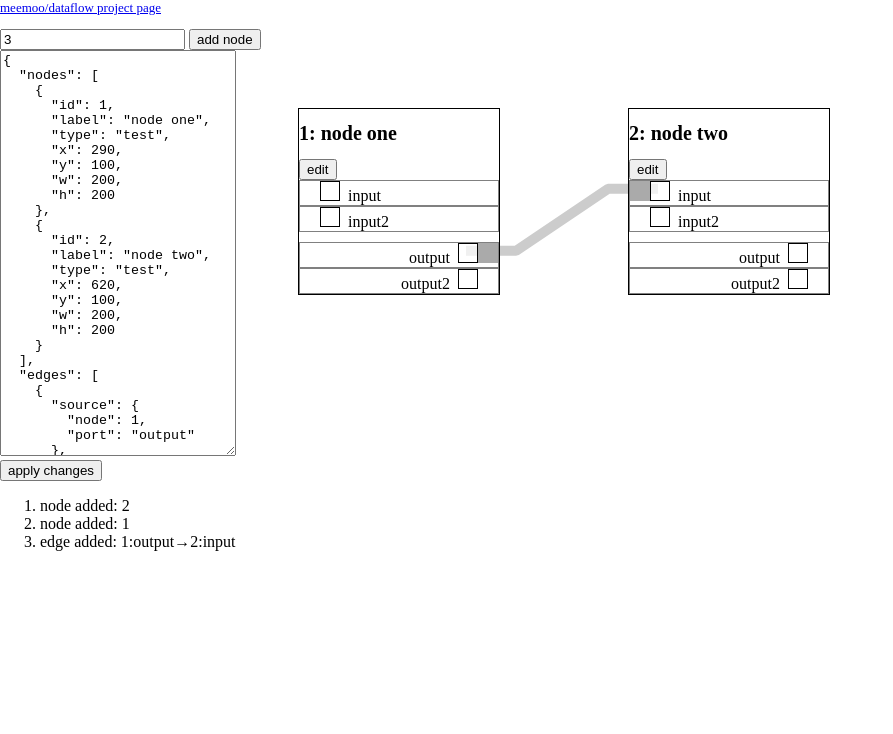
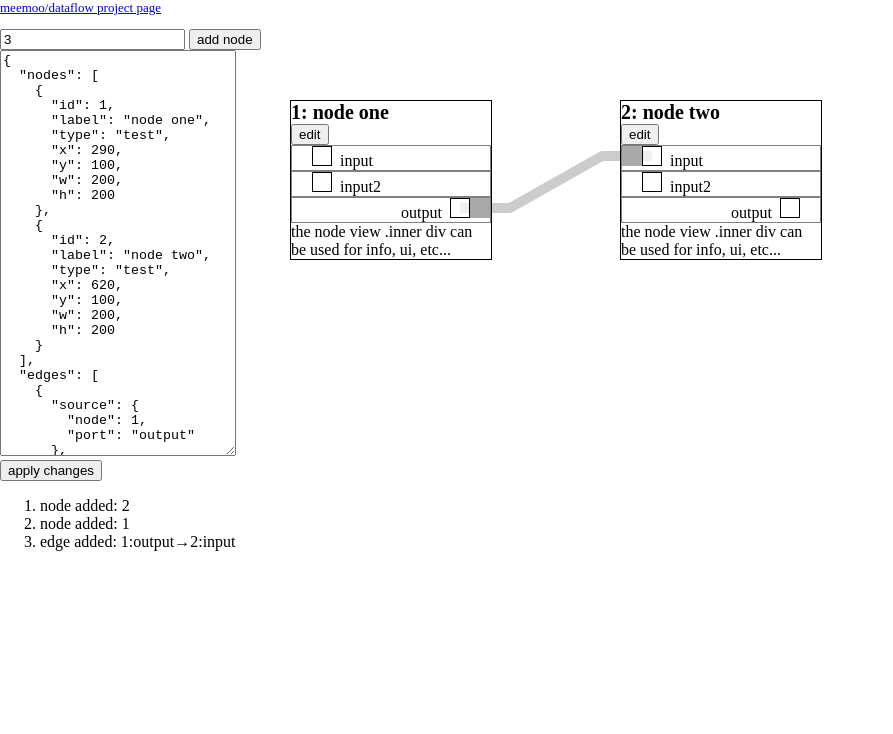
Before and after one commit to meemoo/dataflow, a plain HTML site: page index.html in a window 1280 px wide. Shown: the whole page, without its empty margins (0-893 px from the left). Drawn offline with Linux system fonts and the light colour scheme.

Commit message:
custom node views #5

```diff
--- a/dataflow.css
+++ b/dataflow.css
@@ -1,11 +1,18 @@
+html, body {
+  margin: 0;
+  padding: 0;
+}
+
 .graph {
   position: relative;
 }
+.edges {
+  position: absolute;
+  top: 10px;
+  left: 10px;
+  z-index: -1;
+}
 .svg-edges {
-  position: absolute;
-  top: 0;
-  left: 0;
-  z-index: -1;
 }
   svg path {
     fill: none;
@@ -46,11 +53,12 @@
   }
   .node h1 {
     font-size: 20px;
+    margin: 0;
+    padding: 0;
   }
 
 .ins {
   text-align: left;
-  margin-bottom: 10px;
 }
   .in .label {
     margin-left: .5em;
--- a/src/modules/edge-view.js
+++ b/src/modules/edge-view.js
@@ -42,15 +42,9 @@
         "class": "path"
       });
       this.$el = $(this.el);
-      // Add el to SVG
-      var self = this;
-      if (this.model.parentGraph) {
-        _.defer(function(){
-          self.model.parentGraph.view.$('.svg-edges')[0].appendChild(self.el);
-        }, this);
-      }
 
       // Click handler
+      var self = this;
       this.el.addEventListener("click", function(event){
         self.showEdit(event);
       });
@@ -73,8 +67,8 @@
       }
       this.el.setAttribute("d", this.edgePath(this.positions));
       // Bounding box
-      if (this.model.collection) {
-        this.model.collection.view.sizeSvg();
+      if (this.model.parentGraph && this.model.parentGraph.view){
+        this.model.parentGraph.view.sizeSVG();
       }
     },
     edgePath: function(positions){
@@ -108,7 +102,7 @@
       $(".modal-bg").remove();
 
       // Show box
-      var modalBox = $('<div class="modal-bg" style="width:'+$(window).width()+'px; height:'+$(window).height()+'px;" />')
+      var modalBox = $('<div class="modal-bg" style="width:'+$(document).width()+'px; height:'+$(document).height()+'px;" />')
         .click(function(){
           $(".modal-bg").remove();
         });
@@ -126,17 +120,4 @@
     }
   });
 
-  Edge.Views.Collection = Backbone.CollectionView.extend({
-    itemView: Edge.Views.Main,
-    sizeSvg: function(){
-      // TODO timeout to not do this with many edge resizes at once
-      try{
-        var svg = this.collection.parentGraph.view.$('.svg-edges')[0];
-        var rect = svg.getBBox();
-        svg.setAttribute("width", Math.round(rect.x+rect.width+50));
-        svg.setAttribute("height", Math.round(rect.y+rect.height+50));
-      } catch (error) {}
-    }
-  });
-
 }(Dataflow.module("edge")) );
--- a/src/modules/graph-view.js
+++ b/src/modules/graph-view.js
@@ -21,34 +21,24 @@
     template: _.template(template),
     className: "graph",
     initialize: function() {
+      // Graph container
+      this.$el.html(this.template(this.model.toJSON()));
+
       var nodes = this.model.get("nodes");
       var edges = this.model.get("edges");
 
       // Initialize nodes
-      this.nodes = nodes.view = new Node.Views.Collection({
-        collection: nodes
-      });
+      this.nodes = nodes.view = {};
+      this.model.nodes.each(this.addNode, this);
+      this.model.nodes.on("add", this.addNode, this);
+      this.model.nodes.on("remove", this.removeNode, this);
       // Initialize edges
-      this.edges = edges.view = new Edge.Views.Collection({
-        collection: edges
-      });
+      this.edges = edges.view = {};
+      this.model.edges.each(this.addEdge, this);
+      this.model.edges.on("add", this.addEdge, this);
+      this.model.edges.on("remove", this.removeEdge, this);
     },
     render: function() {
-      // Graph container
-      this.$el.html(this.template(this.model.toJSON()));
-
-      // Render nodes
-      var nodes = this.model.get("nodes");
-      nodes.view.render();
-      nodes.view.renderAllItems();
-      this.$(".nodes").html(nodes.view.el);
-
-      // Render edges
-      var edges = this.model.get("edges");
-      edges.view.render();
-      edges.view.renderAllItems();
-      // Edge SVG path is appended in edge view initialize
-
       // HACK to get them to show correct positions on load
       var self = this;
       _.defer(function(){
@@ -57,10 +47,53 @@
 
       return this;
     },
+    addNode: function(node){
+      // Initialize
+      var CustomType = Dataflow.nodes[node.type];
+      if (CustomType && CustomType.View) {
+        node.view = new CustomType.View({model:node});
+      } else {
+        var BaseNode = Dataflow.node("base");
+        node.view = new BaseNode.View({model:node});
+      }
+      // Save to local collection
+      this.nodes[node.id] = node.view;
+      // Render
+      node.view.render();
+      this.$(".nodes").append(node.view.el);
+    },
+    removeNode: function(node){
+      node.view.remove();
+      this.nodes[node.id] = null;
+      delete this.nodes[node.id];
+    },
+    addEdge: function(edge){
+      // Initialize
+      edge.view = new Edge.Views.Main({model:edge});
+      // Save to local collection
+      this.edges[edge.id] = edge.view;
+      // Render
+      edge.view.render();
+      this.$('.svg-edges')[0].appendChild(edge.view.el);
+    },
+    removeEdge: function(edge){
+      edge.view.remove();
+      this.edges[edge.id] = null;
+      delete this.edges[edge.id];
+    },
     rerenderEdges: function(){
-      _.each(this.edges.viewsByCid, function(edgeView){
+      _.each(this.edges, function(edgeView){
         edgeView.render();
       }, this);
+    },
+    sizeSVG: function(){
+      // TODO timeout to not do this with many edge resizes at once
+      try{
+        var svg = this.$('.svg-edges')[0];
+        var rect = svg.getBBox();
+        svg.setAttribute("width", Math.round(rect.x+rect.width+50));
+        svg.setAttribute("height", Math.round(rect.y+rect.height+50));
+      } catch (error) {}
     }
   });
 
--- a/src/modules/graph.js
+++ b/src/modules/graph.js
@@ -78,7 +78,7 @@
     },
     remove: function(){
       while(this.nodes.length > 0){
-        this.nodes.remove(this.nodes.at(0));
+        this.nodes.remove(this.nodes.at(this.nodes.length-1));
       }
     }
   });
--- a/src/modules/input-view.js
+++ b/src/modules/input-view.js
@@ -65,7 +65,7 @@
       // Don't drag node
       event.stopPropagation();
       this.previewEdgeNewView.render(ui.offset);
-      this.model.parentNode.parentGraph.edges.view.sizeSvg();
+      this.model.parentNode.parentGraph.view.sizeSVG();
     },
     newEdgeStop: function(event, ui){
       // Don't drag node
@@ -112,7 +112,7 @@
 
       if (this.previewEdgeChange) {
         this.previewEdgeChangeView.render(ui.offset);
-        this.model.parentNode.parentGraph.edges.view.sizeSvg();
+        this.model.parentNode.parentGraph.view.sizeSVG();
       }
     },
     changeEdgeStop: function(event, ui){
--- a/src/modules/node-view.js
+++ b/src/modules/node-view.js
@@ -8,7 +8,8 @@
     '</div>'+
     '<button class="edit">edit</button>'+
     '<div class="ports ins" />'+
-    '<div class="ports outs" />';
+    '<div class="ports outs" />'+
+    '<div class="inner" />';
 
   // Dependencies
   var Input = Dataflow.module("input");
@@ -24,11 +25,7 @@
       "click .done":   "hideControls"
     },
     initialize: function() {
-      // Initial position
-      this.$el.css({
-        left: this.model.get("x"),
-        top: this.model.get("y")
-      });
+      this.$el.html(this.template(this.model.toJSON()));
 
       // Initialize i/o views
       this.model.inputs.view = new Input.Views.Collection({
@@ -47,6 +44,7 @@
 
       var self = this;
       this.$el.draggable({
+        handle: "h1",
         helper: function(){
           var node = self.$el;
           var width = node.width();
@@ -56,7 +54,11 @@
       });
     },
     render: function() {
-      this.$el.html(this.template(this.model.toJSON()));
+      // Initial position
+      this.$el.css({
+        left: this.model.get("x"),
+        top: this.model.get("y")
+      });
 
       this.$(".ins").html(this.inputs.el);
       this.$(".outs").html(this.outputs.el);
@@ -93,8 +95,4 @@
     }
   });
 
-  Node.Views.Collection = Backbone.CollectionView.extend({
-    itemView: Node.Views.Main
-  });
-
 }(Dataflow.module("node")) );
--- a/src/modules/node.js
+++ b/src/modules/node.js
@@ -72,14 +72,16 @@
       };
     },
     inputs:[
-      {
-        id: "input"
-      }
+      // {
+      //   id: "input",
+      //   type: "all"
+      // }
     ],
     outputs:[
-      {
-        id:"output"
-      }
+      // {
+      //   id:"output",
+      //   type: "all"
+      // }
     ]
   });
 
--- a/src/modules/output-view.js
+++ b/src/modules/output-view.js
@@ -64,7 +64,7 @@
       // Don't drag node
       event.stopPropagation();
       this.previewEdgeView.render(ui.offset);
-      this.model.parentNode.parentGraph.edges.view.sizeSvg();
+      this.model.parentNode.parentGraph.view.sizeSVG();
     },
     newEdgeStop: function(event, ui){
       // Don't drag node
@@ -107,7 +107,7 @@
 
       if (this.previewEdgeChange) {
         this.previewEdgeChangeView.render(ui.offset);
-        this.model.parentNode.parentGraph.edges.view.sizeSvg();
+        this.model.parentNode.parentGraph.view.sizeSVG();
       }
     },
     changeEdgeStop: function(event, ui){
--- a/src/nodes/test.js
+++ b/src/nodes/test.js
@@ -23,15 +23,15 @@
       {
         id: "output",
         type: "all"
-      },
-      {
-        id: "output2",
-        type: "all"
       }
     ]
   });
 
   Test.View = BaseResizable.View.extend({
+    initialize: function(){
+      BaseResizable.View.prototype.initialize.call(this);
+      this.$(".inner").text("the node view .inner div can be used for info, ui, etc...");
+    }
   });
 
 }(Dataflow) );
```
